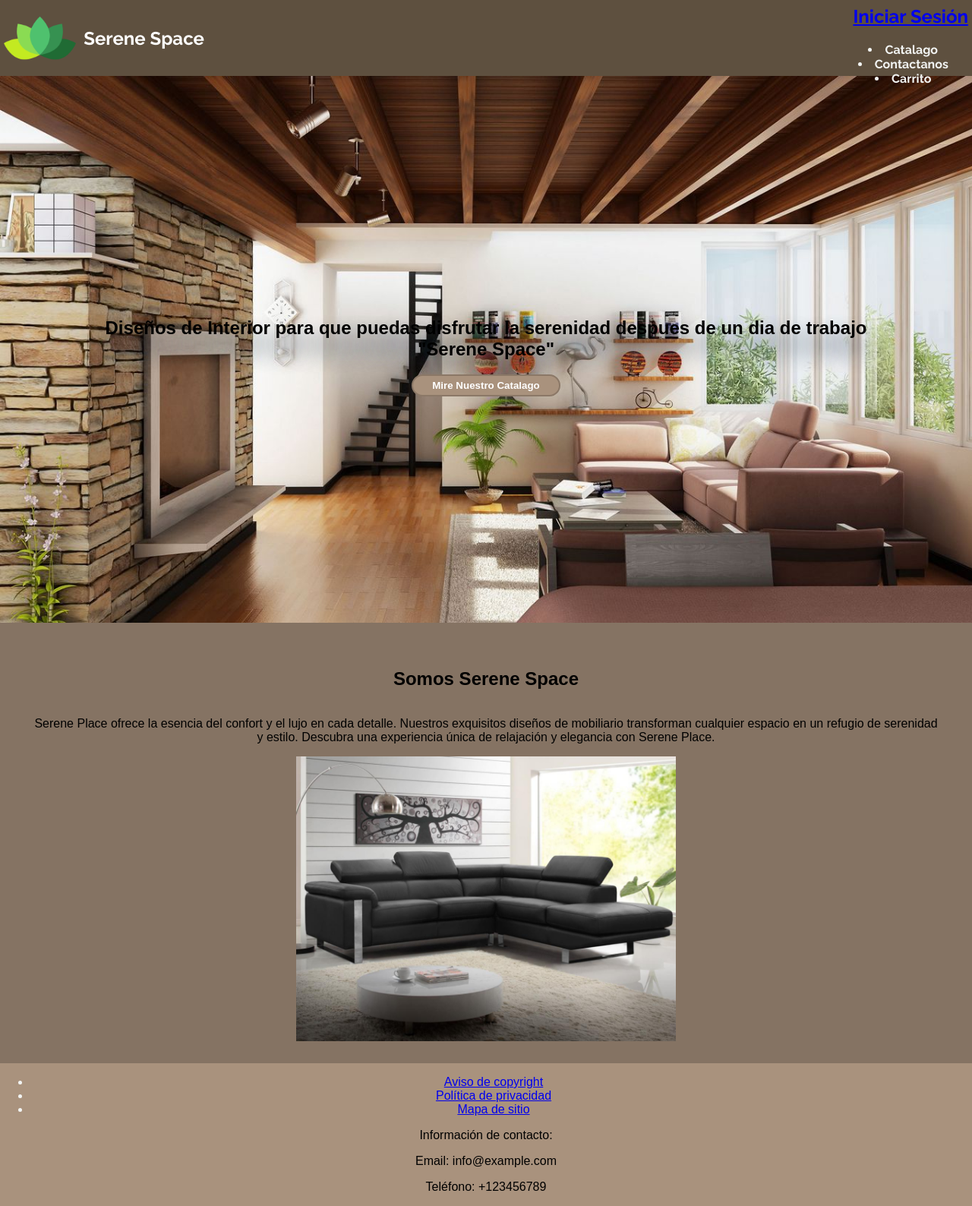
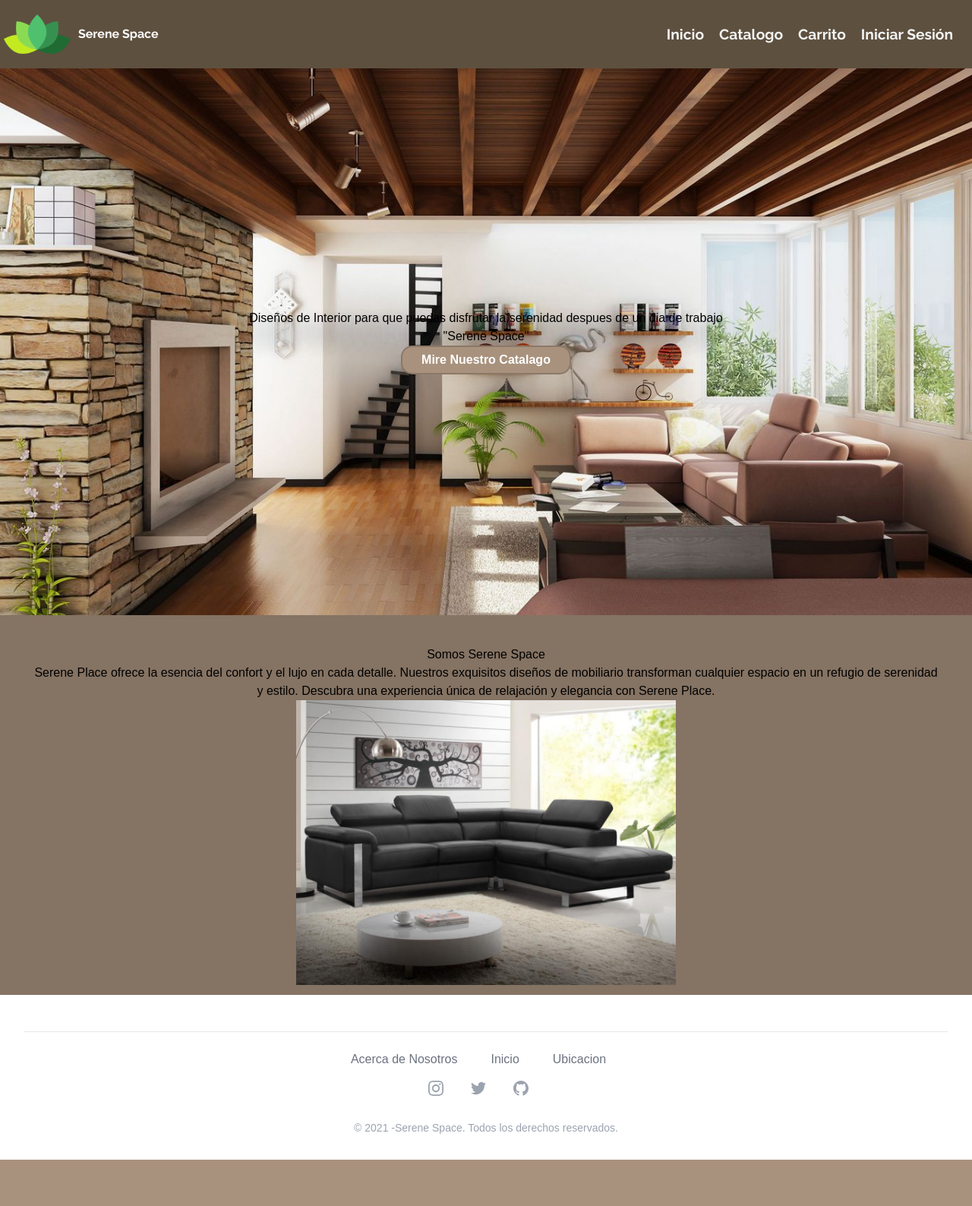
Before and after one commit to Santinolopez56/Frontend-SereneSpace, a React (Create React App) app: page / in a window 1280 px wide. Shown: the whole page at 76% size. After the commit the page ends 1527 px from the top, so only its background shows below. Built offline with nearby package versions, Linux system fonts and the light colour scheme; a web font is replaced by a local one.

Commit message:
pagina inicio

```diff
--- a/public/index.html
+++ b/public/index.html
@@ -5,6 +5,18 @@
     <link rel="icon" href="%PUBLIC_URL%/plant.png" />
     <meta name="viewport" content="width=device-width, initial-scale=1" />
     <meta name="theme-color" content="#000000" />
+    <script src="https://cdn.tailwindcss.com"></script>
+    <script>
+      tailwind.config = {
+        theme: {
+          extend: {
+            colors: {
+              clifford: '#da373d',
+            }
+          }
+        }
+      }
+    </script>
     <meta
       name="description"
       content="Web site created using create-react-app"
--- a/src/App.jsx
+++ b/src/App.jsx
@@ -19,7 +19,9 @@
         />
 
         <Route path='/login' element={<>
+          <Header></Header>
           <Loginpage />
+          <Footer />
         </>
         }
         />
--- a/src/Components/Body/body.jsx
+++ b/src/Components/Body/body.jsx
@@ -1,6 +1,5 @@
 import sillonenl from '../../multimedia/sillon en l.jpg'
 // import interior from '../../multimedia/interior.jpg'
-
 import Footer from '../footer/Footer.jsx'
 import './body.css';
 
--- a/src/Components/Header/header.css
+++ b/src/Components/Header/header.css
@@ -1,7 +1,7 @@
 @import URL(https://fonts.googleapis.com/css2?family=Raleway:wght@700&display=swap);
 @import URl(https://fonts.googleapis.com/css2?family=Pathway+Extreme:wght@300&display=swap);
 
-li{
+a{
     text-decoration: none;
     color: #F2F4F3;
     margin-right: 20px;
@@ -20,11 +20,19 @@
     height: 90px;
 }
 
-.nav{
-    justify-content: space-between;
+nav{
+    display:flex;
+    flex-direction: row;
+    text-align: center;
 }
 
-nav li:hover{
+ul {
+    list-style: none;
+    display: flex;
+    font-size:larger;
+}
+
+nav a:hover{
     color:#0A0908;
 }
 
--- a/src/Components/Header/header.jsx
+++ b/src/Components/Header/header.jsx
@@ -5,19 +5,6 @@
 export default function Header() {
   return (
     <header>
-
-        {/* <nav className="navbar">
-            <div className="nav-title">
-                <img src={plant} alt="logo tienda" class="logoImg"/>
-                <h2 class="Serene Space">Serene Space</h2>
-            </div>
-            <div className="nav-links">
-                <ul>
-                    <li><Link>Accedè</Link></li>
-                    <li><Link>Registrate</Link></li>
-                </ul>
-            </div>
-        </nav> */}
 
         <div class="contenedor-header">
             <div class="logo">
@@ -27,10 +14,12 @@
 
             <div>
                 <nav>
-                    <h1><Link to='/login'>Iniciar Sesión</Link></h1>
-                    <li href="" class="Nav-Link">Catalago</li>
-                    <li href="" class="Nav-Link">Contactanos</li>
-                    <li href="" class="Nav-Link">Carrito</li>
+                    <ul>
+                        <li class="inicio"><a href="">Inicio</a></li>
+                        <li class="catalogo"><a href="">Catalogo</a></li>
+                        <li class="carrito"><a href="">Carrito</a></li>
+                        <li><Link to='/login'>Iniciar Sesión</Link></li>
+                    </ul>
                 </nav>
             </div>
         </div>
--- a/src/Components/footer/Footer.css
+++ b/src/Components/footer/Footer.css
@@ -1,51 +1,3 @@
-/* Estilos para el footer */
-footer {
-    background-color: #000;
-    color: #fff;
-    padding: 20px 0;
+footer{
+    background-color: 5E503F;
 }
-
-.footer-content {
-    max-width: 1200px;
-    margin: 0 auto;
-    display: flex;
-    flex-wrap: wrap;
-    justify-content: space-between;
-    align-items: center;
-}
-
-.footer-logo img {
-    width: 100px;
-}
-
-.footer-links ul {
-    list-style: none;
-    padding: 0;
-}
-
-.footer-links ul li {
-    margin-bottom: 10px;
-}
-
-.footer-links ul li a {
-    text-decoration: none;
-    color: #fff;
-}
-
-.footer-contact {
-    flex: 1;
-}
-
-.footer-contact p {
-    margin: 0;
-}
-
-/* Estilos adicionales para mejorar el aspecto visual de los enlaces */
-.footer-links ul li a:hover {
-    text-decoration: underline;
-}
-
-.footer-social-icons a img {
-    width: 20px;
-    height: 20px;
-}
--- a/src/Components/footer/Footer.jsx
+++ b/src/Components/footer/Footer.jsx
@@ -1,23 +1,40 @@
 import {Link} from 'react-router-dom';
-
-
 export default function Footer() {
   return (
-    <footer>
-      <div class="footer-content">
-            <div class="footer-links">
-                <ul>
-                    <li><a href="#">Aviso de copyright</a></li>
-                    <li><a href="#">Política de privacidad</a></li>
-                    <li><a href="#">Mapa de sitio</a></li>
-                </ul>
-            </div>
-            <div class="footer-contact">
-                <p>Información de contacto:</p>
-                <p>Email: info@example.com</p>
-                <p>Teléfono: +123456789</p>
-            </div>
-        </div>
-    </footer>
+<div class="bg-white pt-4 sm:pt-10 lg:pt-12">
+  <footer class="mx-auto max-w-screen-2xl px-4 md:px-8">
+    <div class="flex flex-col items-center border-t pt-6">
+
+      <nav class="mb-4 flex flex-wrap justify-center gap-x-4 gap-y-2 md:justify-start md:gap-6">
+        <a href="" class="text-gray-500 transition duration-100 hover:text-indigo-500 active:text-indigo-600">Acerca de Nosotros</a>
+        <a href="" class="text-gray-500 transition duration-100 hover:text-indigo-500 active:text-indigo-600">Inicio</a>
+        <a href="" class="text-gray-500 transition duration-100 hover:text-indigo-500 active:text-indigo-600">Ubicacion</a>
+      </nav>
+
+      <div class="flex gap-4">
+        <a href="" target="_blank" class="text-gray-400 transition duration-100 hover:text-gray-500 active:text-gray-600">
+          <svg class="h-5 w-5" width="24" height="24" viewBox="0 0 24 24" fill="currentColor" xmlns="http://www.w3.org/2000/svg">
+            <path d="M12 2.163c3.204 0 3.584.012 4.85.07 3.252.148 4.771 1.691 4.919 4.919.058 1.265.069 1.645.069 4.849 0 3.205-.012 3.584-.069 4.849-.149 3.225-1.664 4.771-4.919 4.919-1.266.058-1.644.07-4.85.07-3.204 0-3.584-.012-4.849-.07-3.26-.149-4.771-1.699-4.919-4.92-.058-1.265-.07-1.644-.07-4.849 0-3.204.013-3.583.07-4.849.149-3.227 1.664-4.771 4.919-4.919 1.266-.057 1.645-.069 4.849-.069zm0-2.163c-3.259 0-3.667.014-4.947.072-4.358.2-6.78 2.618-6.98 6.98-.059 1.281-.073 1.689-.073 4.948 0 3.259.014 3.668.072 4.948.2 4.358 2.618 6.78 6.98 6.98 1.281.058 1.689.072 4.948.072 3.259 0 3.668-.014 4.948-.072 4.354-.2 6.782-2.618 6.979-6.98.059-1.28.073-1.689.073-4.948 0-3.259-.014-3.667-.072-4.947-.196-4.354-2.617-6.78-6.979-6.98-1.281-.059-1.69-.073-4.949-.073zm0 5.838c-3.403 0-6.162 2.759-6.162 6.162s2.759 6.163 6.162 6.163 6.162-2.759 6.162-6.163c0-3.403-2.759-6.162-6.162-6.162zm0 10.162c-2.209 0-4-1.79-4-4 0-2.209 1.791-4 4-4s4 1.791 4 4c0 2.21-1.791 4-4 4zm6.406-11.845c-.796 0-1.441.645-1.441 1.44s.645 1.44 1.441 1.44c.795 0 1.439-.645 1.439-1.44s-.644-1.44-1.439-1.44z" />
+          </svg>
+        </a>
+
+        <a href="" target="_blank" class="text-gray-400 transition duration-100 hover:text-gray-500 active:text-gray-600">
+          <svg class="h-5 w-5" width="24" height="24" viewBox="0 0 24 24" fill="currentColor" xmlns="http://www.w3.org/2000/svg">
+            <path d="M24 4.557c-.883.392-1.832.656-2.828.775 1.017-.609 1.798-1.574 2.165-2.724-.951.564-2.005.974-3.127 1.195-.897-.957-2.178-1.555-3.594-1.555-3.179 0-5.515 2.966-4.797 6.045-4.091-.205-7.719-2.165-10.148-5.144-1.29 2.213-.669 5.108 1.523 6.574-.806-.026-1.566-.247-2.229-.616-.054 2.281 1.581 4.415 3.949 4.89-.693.188-1.452.232-2.224.084.626 1.956 2.444 3.379 4.6 3.419-2.07 1.623-4.678 2.348-7.29 2.04 2.179 1.397 4.768 2.212 7.548 2.212 9.142 0 14.307-7.721 13.995-14.646.962-.695 1.797-1.562 2.457-2.549z" />
+          </svg>
+        </a>
+
+        <a href="" target="_blank" class="text-gray-400 transition duration-100 hover:text-gray-500 active:text-gray-600">
+          <svg class="h-5 w-5" width="24" height="24" viewBox="0 0 24 24" fill="currentColor" xmlns="http://www.w3.org/2000/svg">
+            <path d="M12 0c-6.626 0-12 5.373-12 12 0 5.302 3.438 9.8 8.207 11.387.599.111.793-.261.793-.577v-2.234c-3.338.726-4.033-1.416-4.033-1.416-.546-1.387-1.333-1.756-1.333-1.756-1.089-.745.083-.729.083-.729 1.205.084 1.839 1.237 1.839 1.237 1.07 1.834 2.807 1.304 3.492.997.107-.775.418-1.305.762-1.604-2.665-.305-5.467-1.334-5.467-5.931 0-1.311.469-2.381 1.236-3.221-.124-.303-.535-1.524.117-3.176 0 0 1.008-.322 3.301 1.23.957-.266 1.983-.399 3.003-.404 1.02.005 2.047.138 3.006.404 2.291-1.552 3.297-1.23 3.297-1.23.653 1.653.242 2.874.118 3.176.77.84 1.235 1.911 1.235 3.221 0 4.609-2.807 5.624-5.479 5.921.43.372.823 1.102.823 2.222v3.293c0 .319.192.694.801.576 4.765-1.589 8.199-6.086 8.199-11.386 0-6.627-5.373-12-12-12z" />
+          </svg>
+        </a>
+      </div>
+
+    </div>
+
+    <div class="py-8 text-center text-sm text-gray-400">© 2021 -Serene Space. Todos los derechos reservados.</div>
+  </footer>
+</div>
   );
 }
```
